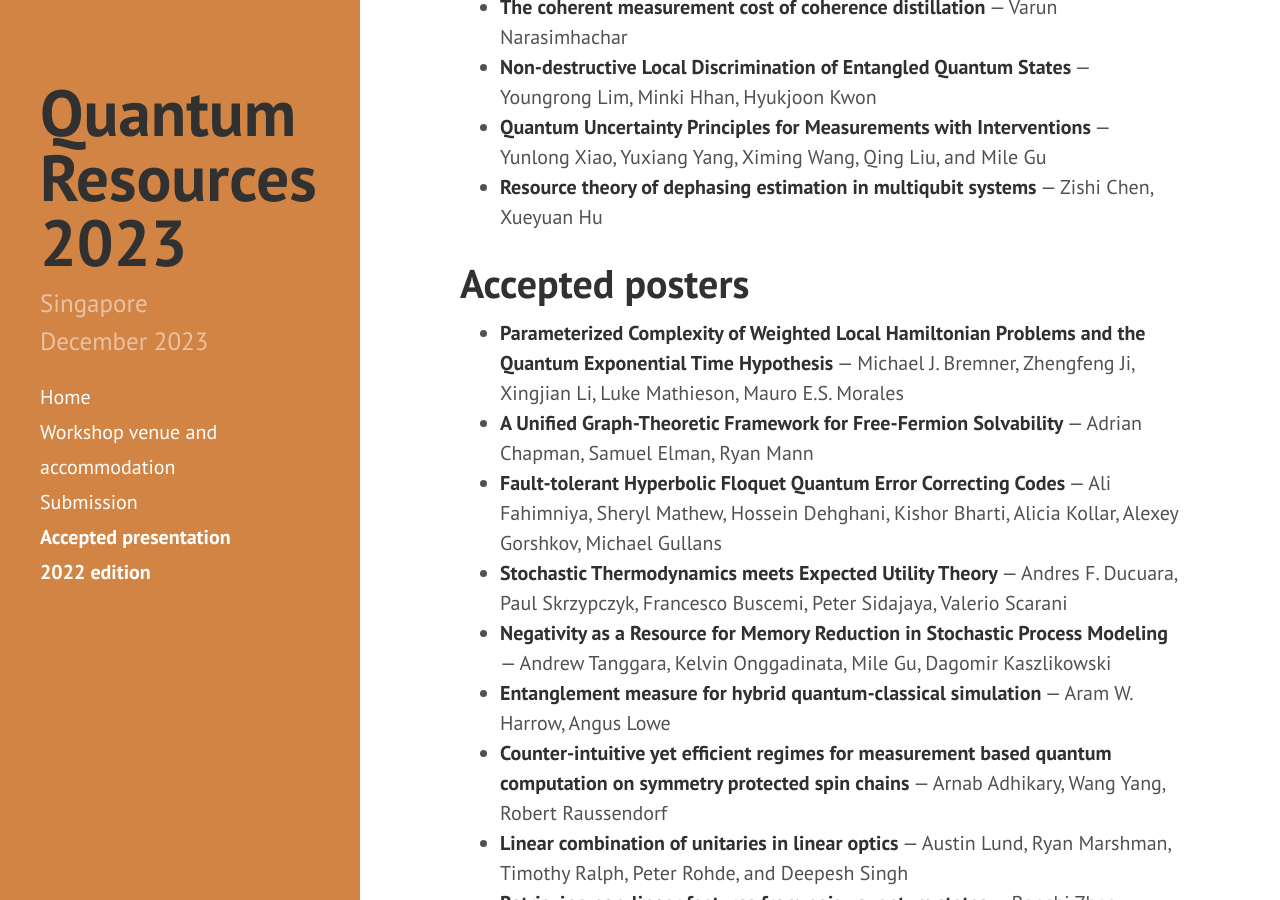
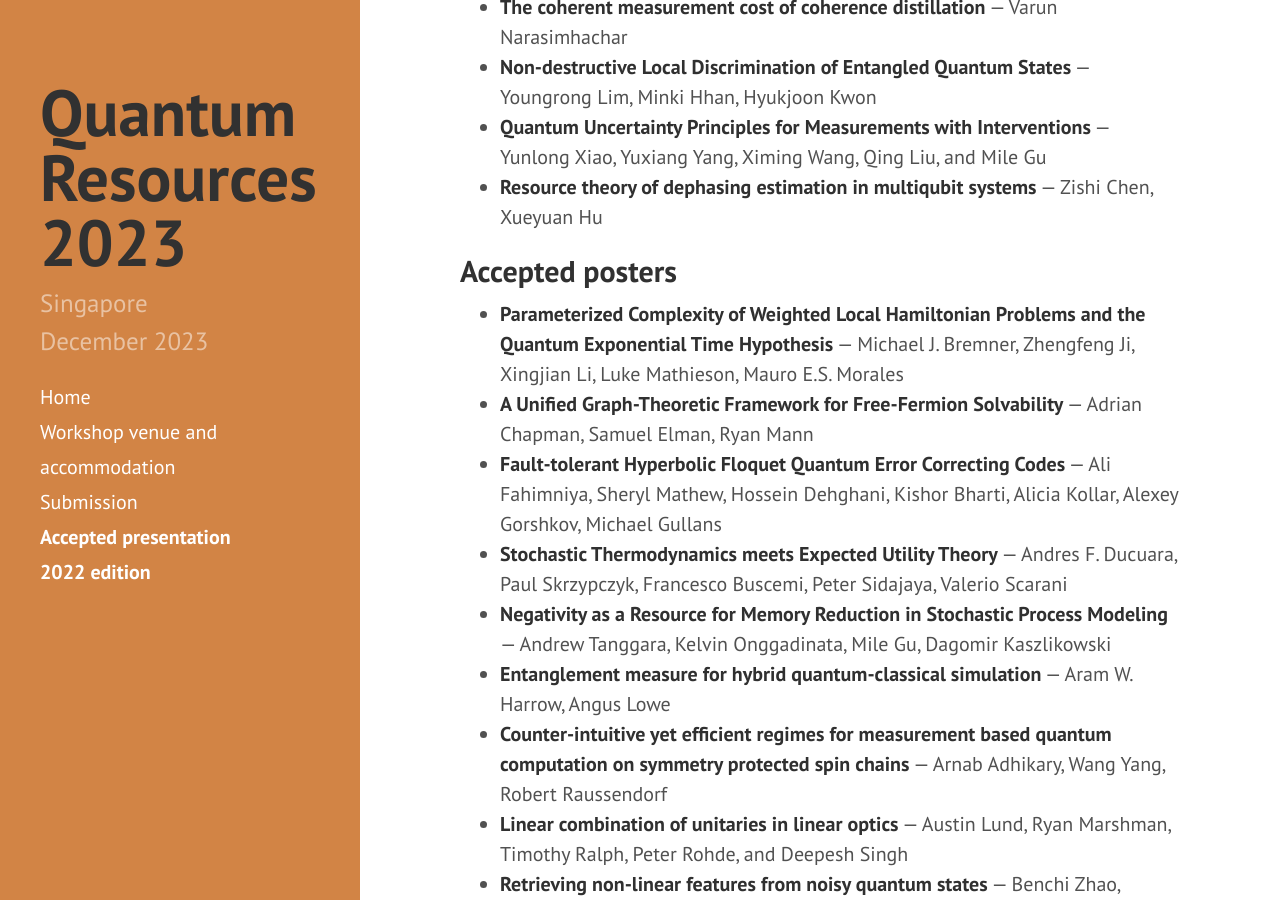
Before and after one commit to RyujiPat2/RyujiPat2.github.io, a Jekyll site: the page built from accepted.md, in a window 1280 px wide and 900 px high, scrolled down 2096 px. Built offline with Jekyll 4.4.1, drawn with Linux system fonts in a browser that asks for light colours; nearby versions of some CDN libraries.

```diff
--- a/accepted.md
+++ b/accepted.md
@@ -41,7 +41,7 @@ Quantum contextuality provides communication complexity advantage** &mdash; Shas
 * **Quantum Uncertainty Principles for Measurements with Interventions** &mdash; Yunlong Xiao, Yuxiang Yang, Ximing Wang, Qing Liu, and Mile Gu
 * **Resource theory of dephasing estimation in multiqubit systems** &mdash; Zishi Chen, Xueyuan Hu
 
-# Accepted posters
+## Accepted posters
 
 * **Parameterized Complexity of Weighted Local Hamiltonian Problems and the Quantum Exponential Time Hypothesis** &mdash; Michael J. Bremner, Zhengfeng Ji, Xingjian Li, Luke Mathieson, Mauro E.S. Morales
 * **A Unified Graph-Theoretic Framework for Free-Fermion Solvability** &mdash; Adrian Chapman, Samuel Elman, Ryan Mann
```
